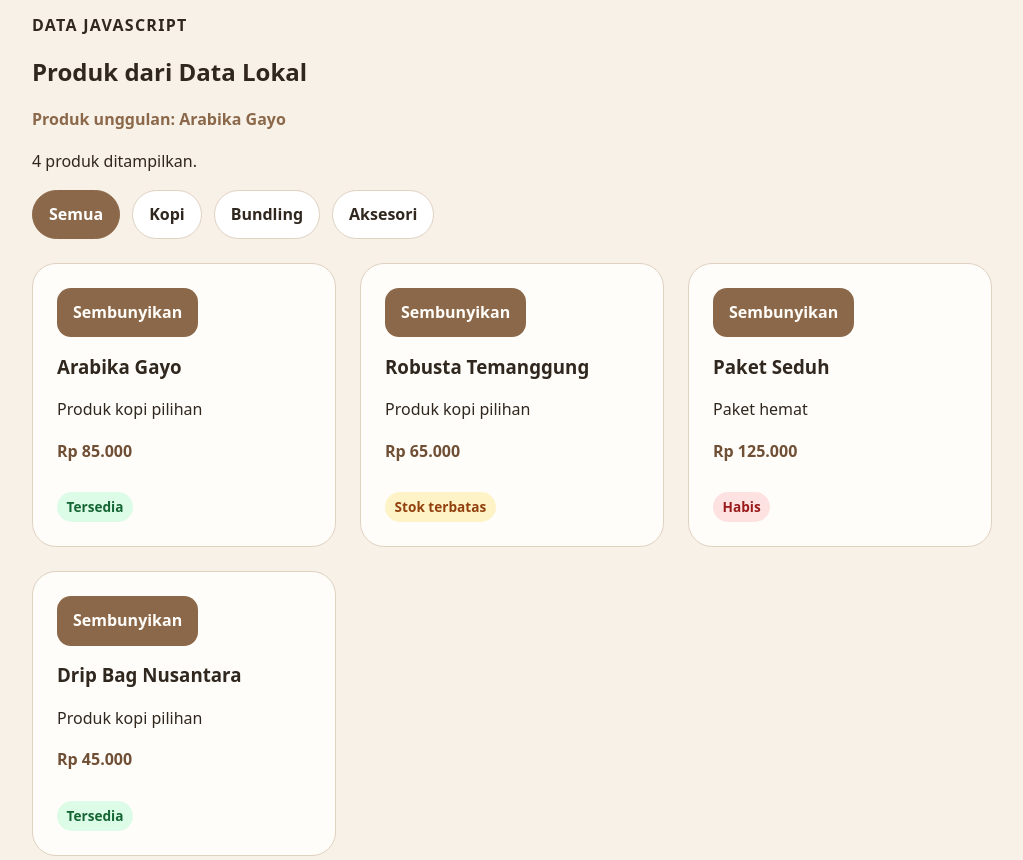
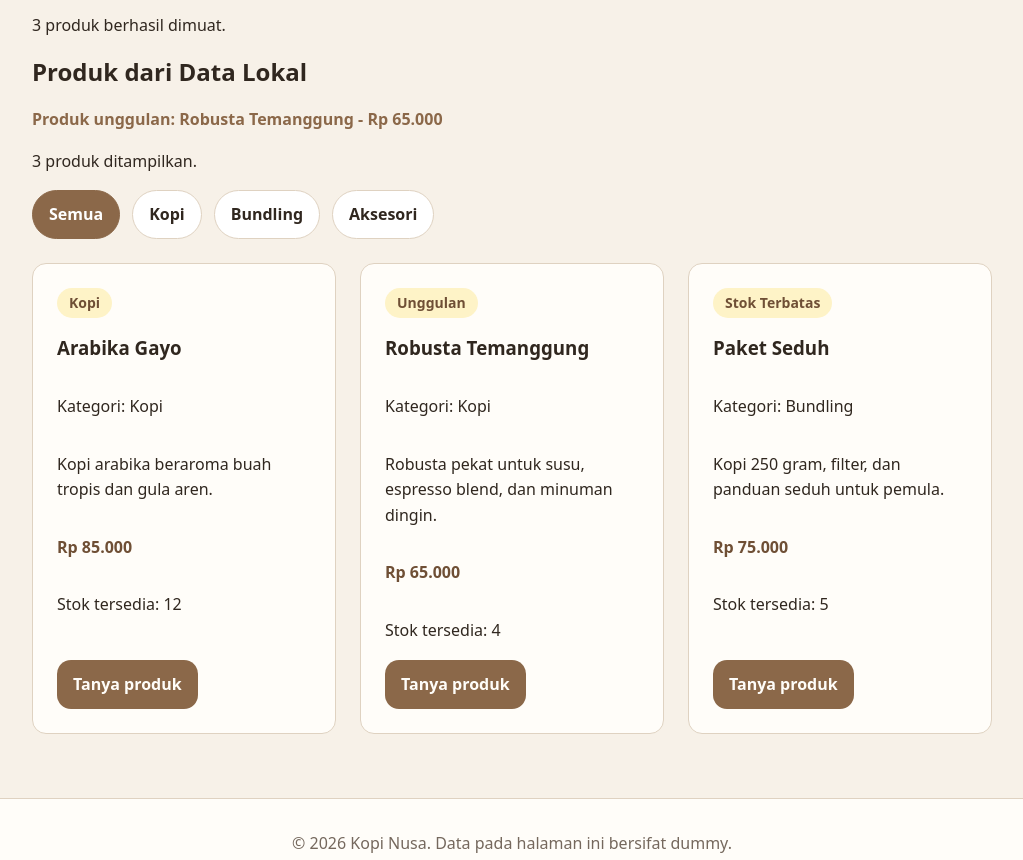
Before and after one commit to araradityaw/website-umkm, a plain HTML site: page produk.html in a window 1280 px wide. Shown: the part 2127-2987 px from the top of the page, without its empty margins (128-1151 px from the left). Drawn offline with Linux system fonts and the light colour scheme.

Commit message:
load produk katalog dari json

```diff
--- /dev/null
+++ b/data/products.json
@@ -0,0 +1,29 @@
+[
+  {
+    "id": "arabika-gayo",
+    "name": "Arabika Gayo",
+    "category": "Kopi",
+    "price": 85000,
+    "stock": 12,
+    "featured": false,
+    "description": "Kopi arabika beraroma buah tropis dan gula aren."
+  },
+  {
+    "id": "robusta-temanggung",
+    "name": "Robusta Temanggung",
+    "category": "Kopi",
+    "price": 65000,
+    "stock": 4,
+    "featured": true,
+    "description": "Robusta pekat untuk susu, espresso blend, dan minuman dingin."
+  },
+  {
+    "id": "paket-seduh",
+    "name": "Paket Seduh",
+    "category": "Bundling",
+    "price": 75000,
+    "stock": 5,
+    "featured": false,
+    "description": "Kopi 250 gram, filter, dan panduan seduh untuk pemula."
+  }
+]
--- /dev/null
+++ b/js/catalog-api.js
@@ -0,0 +1,147 @@
+const DATA_URL = "data/products.json";
+const catalogStatus = document.querySelector("#catalog-status");
+const produkGrid = document.querySelector("#produk-dinamis");
+const produkRingkasan = document.querySelector("#produk-ringkasan");
+const produkUnggulan = document.querySelector("#produk-unggulan");
+const tombolFilter = document.querySelectorAll("[data-filter]");
+
+let products = [];
+let activeCategory = "Semua";
+
+function setStatus(state, message) {
+  catalogStatus.className = "catalog-status";
+  if (state) {
+    catalogStatus.classList.add(state);
+  }
+  catalogStatus.textContent = message;
+}
+
+function formatRupiah(price) {
+  return new Intl.NumberFormat("id-ID", {
+    style: "currency",
+    currency: "IDR",
+    maximumFractionDigits: 0
+  }).format(price);
+}
+
+function createProductCard(product) {
+  const article = document.createElement("article");
+  article.classList.add("product-card");
+
+  const badge = document.createElement("span");
+  badge.classList.add("product-badge");
+  badge.textContent = product.featured
+    ? "Unggulan"
+    : product.stock <= 5
+      ? "Stok Terbatas"
+      : product.category;
+
+  const title = document.createElement("h3");
+  title.textContent = product.name;
+
+  const category = document.createElement("p");
+  category.textContent = `Kategori: ${product.category}`;
+
+  const description = document.createElement("p");
+  description.textContent = product.description;
+
+  const price = document.createElement("p");
+  price.classList.add("price");
+  price.textContent = formatRupiah(product.price);
+
+  const stock = document.createElement("p");
+  stock.textContent = `Stok tersedia: ${product.stock}`;
+
+  const actions = document.createElement("div");
+  actions.classList.add("card-actions");
+
+  const link = document.createElement("a");
+  link.classList.add("button");
+  link.href = "kontak.html";
+  link.textContent = "Tanya produk";
+
+  actions.append(link);
+
+  article.append(badge, title, category, description, price, stock, actions);
+
+  return article;
+}
+
+function buatEmptyState(category = activeCategory) {
+  const empty = document.createElement("p");
+  empty.classList.add("empty-state");
+  empty.textContent =
+    `Belum ada produk pada kategori ${category}.`;
+
+  return empty;
+}
+
+function renderProducts(items) {
+  produkGrid.replaceChildren();
+
+  if (items.length === 0) {
+    produkGrid.append(buatEmptyState());
+    produkRingkasan.textContent = "0 produk ditemukan.";
+    return;
+  }
+
+  items.forEach((product) => {
+    produkGrid.append(createProductCard(product));
+  });
+
+  const featured = products.find(
+    (product) => product.featured
+  );
+
+  produkUnggulan.textContent = featured
+    ? `Produk unggulan: ${featured.name} - ${formatRupiah(featured.price)}`
+    : "Belum ada produk unggulan.";
+
+  produkRingkasan.textContent =
+    `${items.length} produk ditampilkan.`;
+}
+
+function applyFilter(category) {
+  activeCategory = category;
+
+  const filtered = category === "Semua"
+    ? products
+    : products.filter(
+        (product) => product.category === category
+      );
+
+  renderProducts(filtered);
+}
+
+async function loadProducts() {
+  try {
+    setStatus("loading", "Memuat data produk...");
+
+    const response = await fetch(DATA_URL);
+
+    if (!response.ok) {
+      throw new Error(`HTTP status ${response.status}`);
+    }
+
+    products = await response.json();
+    renderProducts(products)
+    setStatus(
+      "success",
+      `${products.length} produk berhasil dimuat.`
+    );
+  } catch (error) {
+    setStatus("error", `Gagal memuat produk: ${error.message}`);
+  }
+}
+
+tombolFilter.forEach((button) => {
+  button.addEventListener("click", () => {
+    tombolFilter.forEach((item) => {
+      item.classList.remove("is-active");
+    });
+    button.classList.add("is-active");
+    applyFilter(button.dataset.filter || "Semua");
+  });
+});
+
+loadProducts();
--- a/produk.html
+++ b/produk.html
@@ -5,7 +5,7 @@
     <meta name="viewport" content="width=device-width, initial-scale=1.0" />
     <title>Produk Kopi Nusa - Website UMKM</title>
     <link rel="stylesheet" href="css/style.css" />
-    <script src="js/app.js" defer></script>
+    <script type="module" src="js/catalog-api.js"></script>
 </head>
 <body>
     <a class="skip-link" href="#konten">Lewati ke konten utama</a>
@@ -115,7 +115,7 @@
         </section>
         <section class="produk-section" aria-labelledby="produk-dinamis-title">
             <div class="section-header">
-                <p class="eyebrow">Data JavaScript</p>
+                <p class="catalog-status" id="catalog-status">Data JavaScript</p>
                 <h2 id="produk-dinamis-title">Produk dari Data Lokal</h2>
                 <p id="produk-unggulan">Produk unggulan akan ditentukan melalui JavaScript.</p>
                 <p id="produk-ringkasan">Data produk akan dimuat melalui JavaScript.</p>
```
